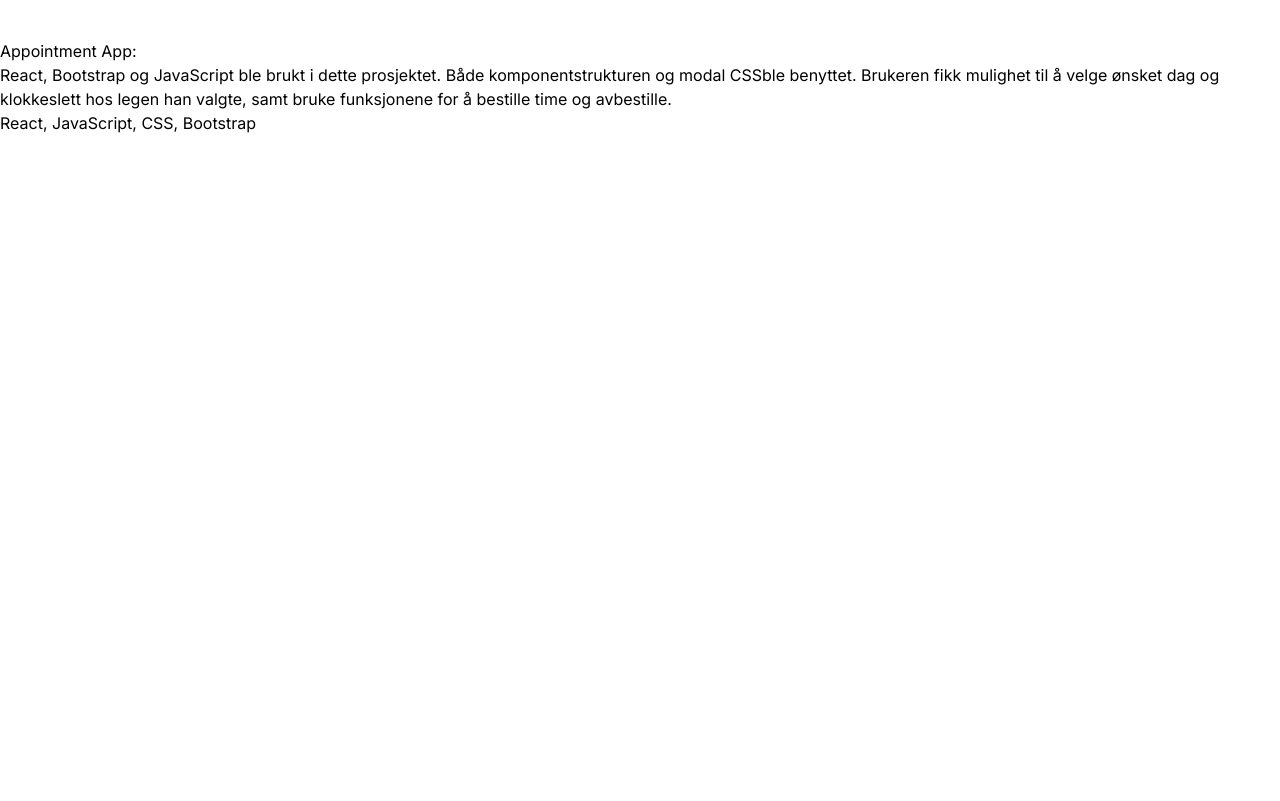
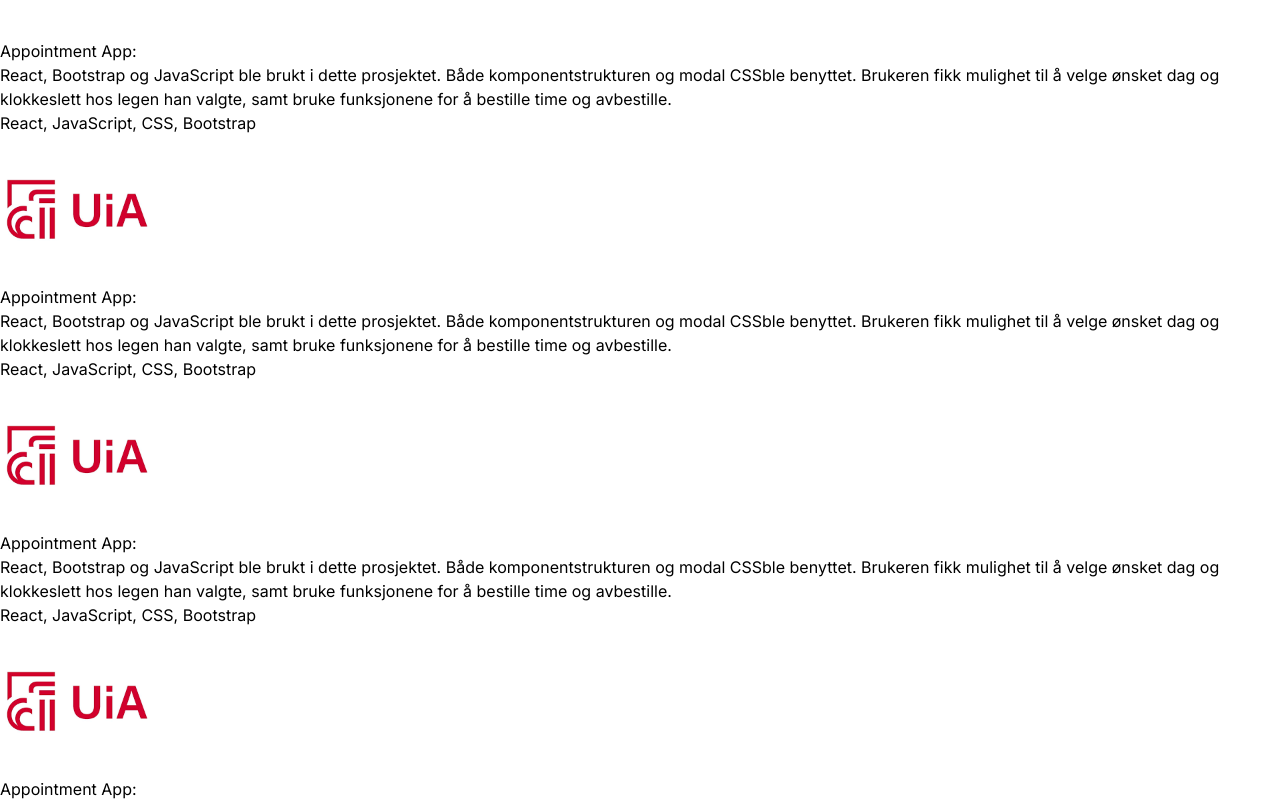
Before and after one commit to Bunyamin54/IS-310-PROSJECT, a React (Vite) app: page / in a window 1280 px wide. Shown: the part 680-1481 px from the top of the page. Before the commit the page ends 815 px from the top, so only its background shows below. Built offline with nearby package versions, Linux system fonts and the light colour scheme.

Commit message:
exempel data added

```diff
--- a/src/constants/data.js
+++ b/src/constants/data.js
@@ -4,6 +4,76 @@
 export const PROJECTS = [
 
 
+{
+  title : "Appointment App:",
+  image: project1,
+  description: "React, Bootstrap og JavaScript ble brukt i dette prosjektet. Både komponentstrukturen og modal CSSble benyttet. Brukeren fikk mulighet til å velge ønsket dag og klokkeslett hos legen han valgte, samt bruke funksjonene for å bestille time og avbestille.",
+  technologies: ["React, JavaScript, CSS, Bootstrap "]
+
+
+
+
+},
+{
+  title : "Appointment App:",
+  image: project1,
+  description: "React, Bootstrap og JavaScript ble brukt i dette prosjektet. Både komponentstrukturen og modal CSSble benyttet. Brukeren fikk mulighet til å velge ønsket dag og klokkeslett hos legen han valgte, samt bruke funksjonene for å bestille time og avbestille.",
+  technologies: ["React, JavaScript, CSS, Bootstrap "]
+
+
+
+
+},
+{
+  title : "Appointment App:",
+  image: project1,
+  description: "React, Bootstrap og JavaScript ble brukt i dette prosjektet. Både komponentstrukturen og modal CSSble benyttet. Brukeren fikk mulighet til å velge ønsket dag og klokkeslett hos legen han valgte, samt bruke funksjonene for å bestille time og avbestille.",
+  technologies: ["React, JavaScript, CSS, Bootstrap "]
+
+
+
+
+},
+{
+  title : "Appointment App:",
+  image: project1,
+  description: "React, Bootstrap og JavaScript ble brukt i dette prosjektet. Både komponentstrukturen og modal CSSble benyttet. Brukeren fikk mulighet til å velge ønsket dag og klokkeslett hos legen han valgte, samt bruke funksjonene for å bestille time og avbestille.",
+  technologies: ["React, JavaScript, CSS, Bootstrap "]
+
+
+
+
+},
+{
+  title : "Appointment App:",
+  image: project1,
+  description: "React, Bootstrap og JavaScript ble brukt i dette prosjektet. Både komponentstrukturen og modal CSSble benyttet. Brukeren fikk mulighet til å velge ønsket dag og klokkeslett hos legen han valgte, samt bruke funksjonene for å bestille time og avbestille.",
+  technologies: ["React, JavaScript, CSS, Bootstrap "]
+
+
+
+
+},
+{
+  title : "Appointment App:",
+  image: project1,
+  description: "React, Bootstrap og JavaScript ble brukt i dette prosjektet. Både komponentstrukturen og modal CSSble benyttet. Brukeren fikk mulighet til å velge ønsket dag og klokkeslett hos legen han valgte, samt bruke funksjonene for å bestille time og avbestille.",
+  technologies: ["React, JavaScript, CSS, Bootstrap "]
+
+
+
+
+},
+{
+  title : "Appointment App:",
+  image: project1,
+  description: "React, Bootstrap og JavaScript ble brukt i dette prosjektet. Både komponentstrukturen og modal CSSble benyttet. Brukeren fikk mulighet til å velge ønsket dag og klokkeslett hos legen han valgte, samt bruke funksjonene for å bestille time og avbestille.",
+  technologies: ["React, JavaScript, CSS, Bootstrap "]
+
+
+
+
+},
 {
   title : "Appointment App:",
   image: project1,
```
